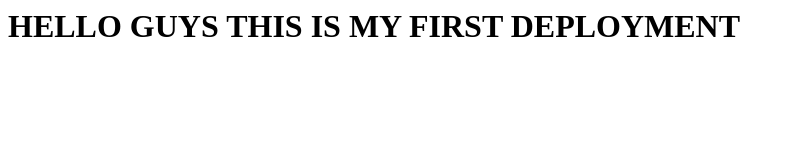
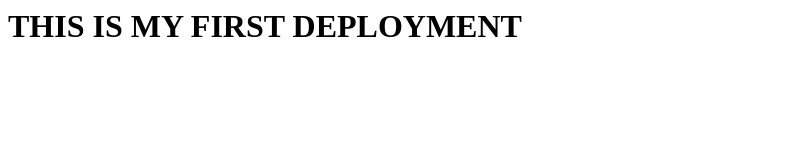
Before and after one commit to teamrockers/devendra, a plain HTML site: page index.html in a window 1280 px wide. Shown: the whole page, without its empty margins (0-795 px from the left). Drawn offline with Linux system fonts and the light colour scheme.

Commit message:
Update index.html

```diff
--- a/index.html
+++ b/index.html
@@ -3,7 +3,7 @@
   <title> my first deplo</title>
 </header>
   <body>
-    <h1> HELLO GUYS THIS IS MY FIRST DEPLOYMENT</h1>
+    <h1> THIS IS MY FIRST DEPLOYMENT</h1>
 
   </body>
 </html>
```
